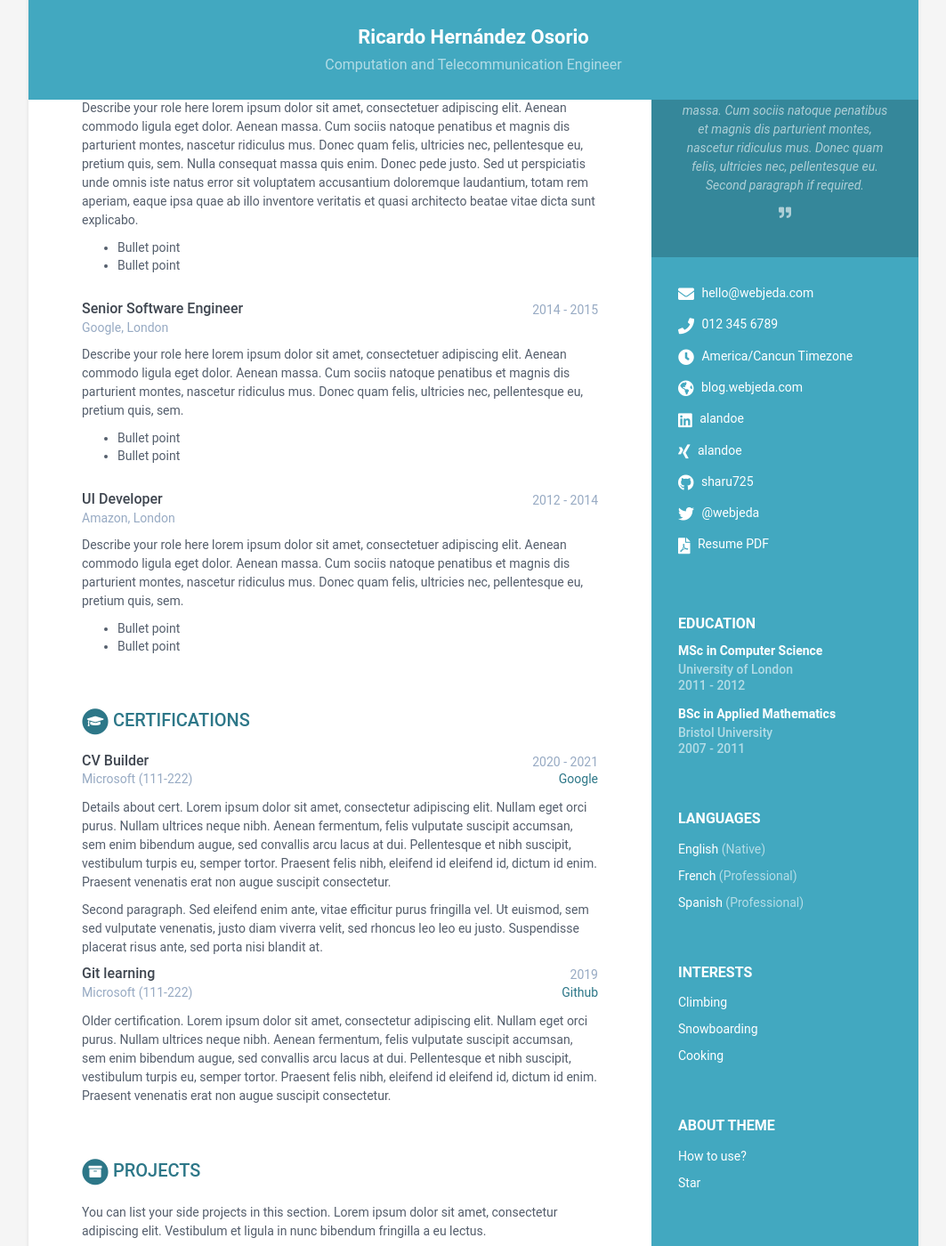
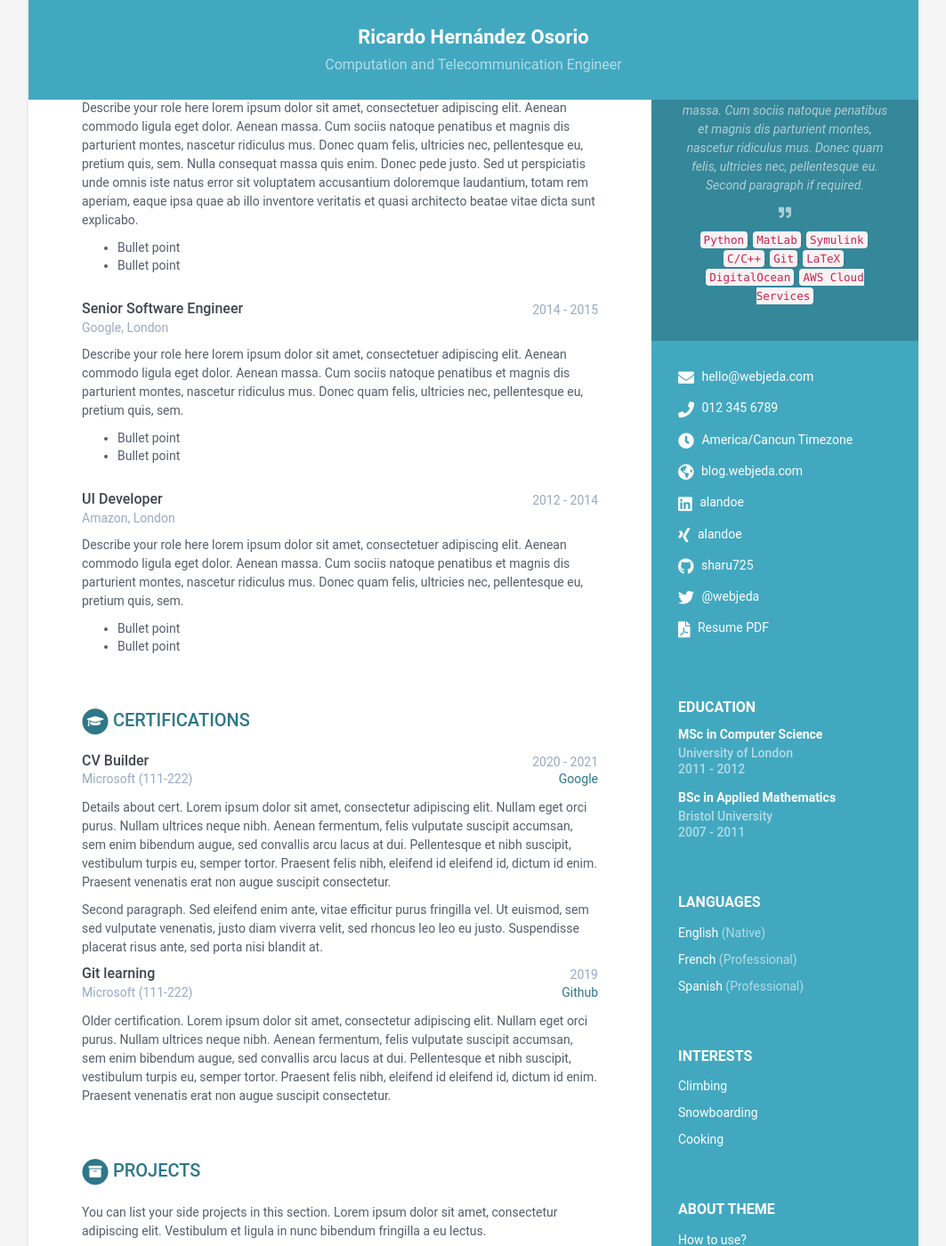
Before and after one commit to RicardoUAMmx/webcode, a Jekyll site: the page built from index.html, in a window 1280 px wide and 1400 px high, scrolled down 384 px. Shown: the whole window at 89% size, without its empty margins (108-1171 px from the left). Built offline with Jekyll 4.4.1, drawn with Linux system fonts in a browser that asks for light colours.

Commit message:
experimental cv-theme

```diff
--- a/_data/data.yml
+++ b/_data/data.yml
@@ -20,6 +20,8 @@
       penatibus et magnis dis parturient montes, nascetur ridiculus mus.
       Donec quam felis, ultricies nec, pellentesque eu.
       Second paragraph if required._
+    hashtags: |
+      `Python`, `MatLab`, `Symulink`, `C/C++`, `Git`, `LaTeX`, `DigitalOcean`, `AWS Cloud Services`
 
     # Sidebar links
     email: hello@webjeda.com
--- a/_includes/sidebar.html
+++ b/_includes/sidebar.html
@@ -17,6 +17,12 @@
 	</div>
     {% endif %}
 
+	{% if sidebar.hashtags %}
+	<div class="hashtags">
+	  <p>{{ sidebar.hashtags | markdownify }}</p>
+	</div>
+    {% endif %}
+
   </div><!--//profile-container-->
 
   {% include contact.html %}
--- a/_sass/_base.scss
+++ b/_sass/_base.scss
@@ -75,6 +75,10 @@
 	text-align: center;
     margin-top: 0;
     margin-bottom: 10px;
+  }
+  .hashtags {
+	color: $text-color-secondary;
+	text-align: center;
   }
   .profile {
     margin-bottom: 15px;
```
